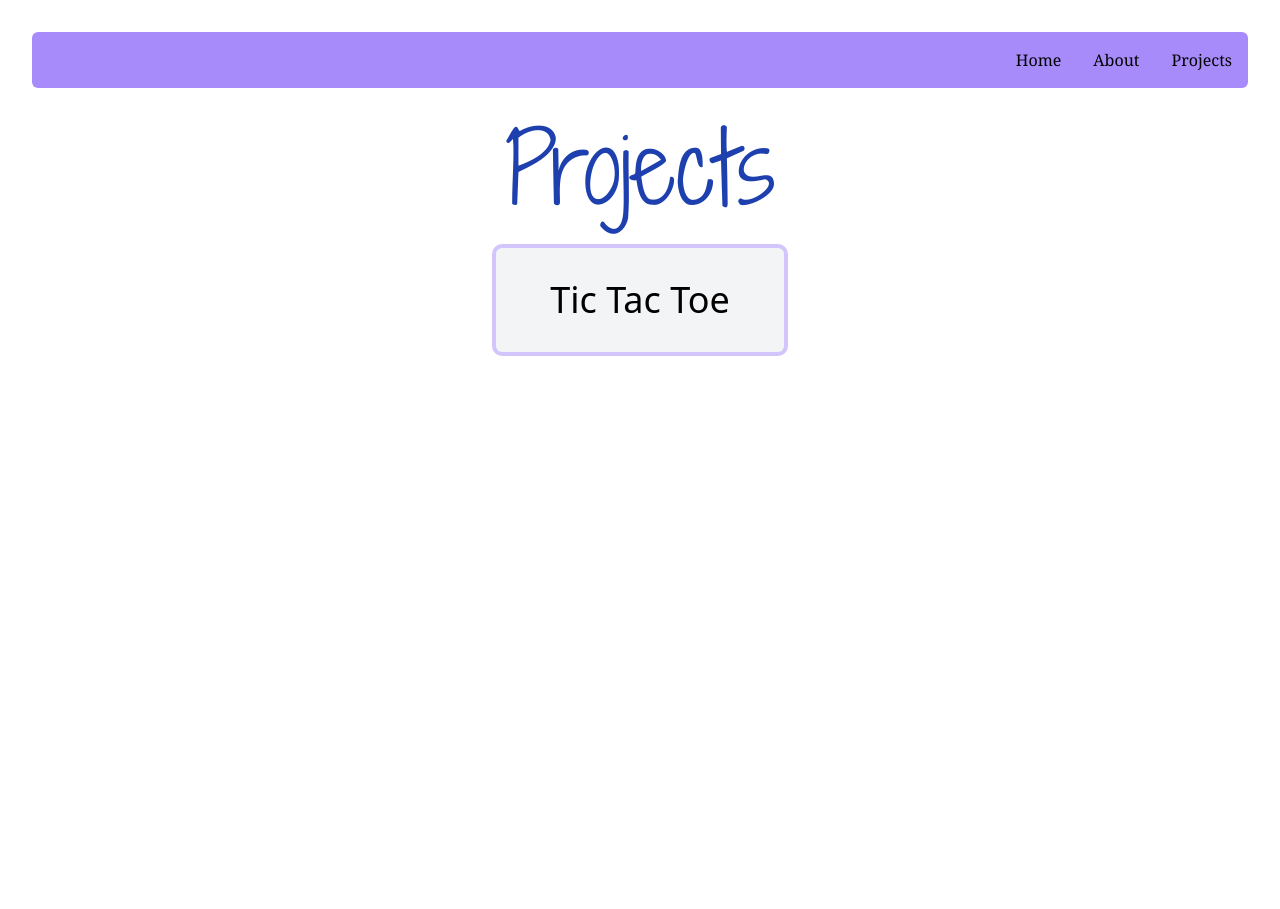
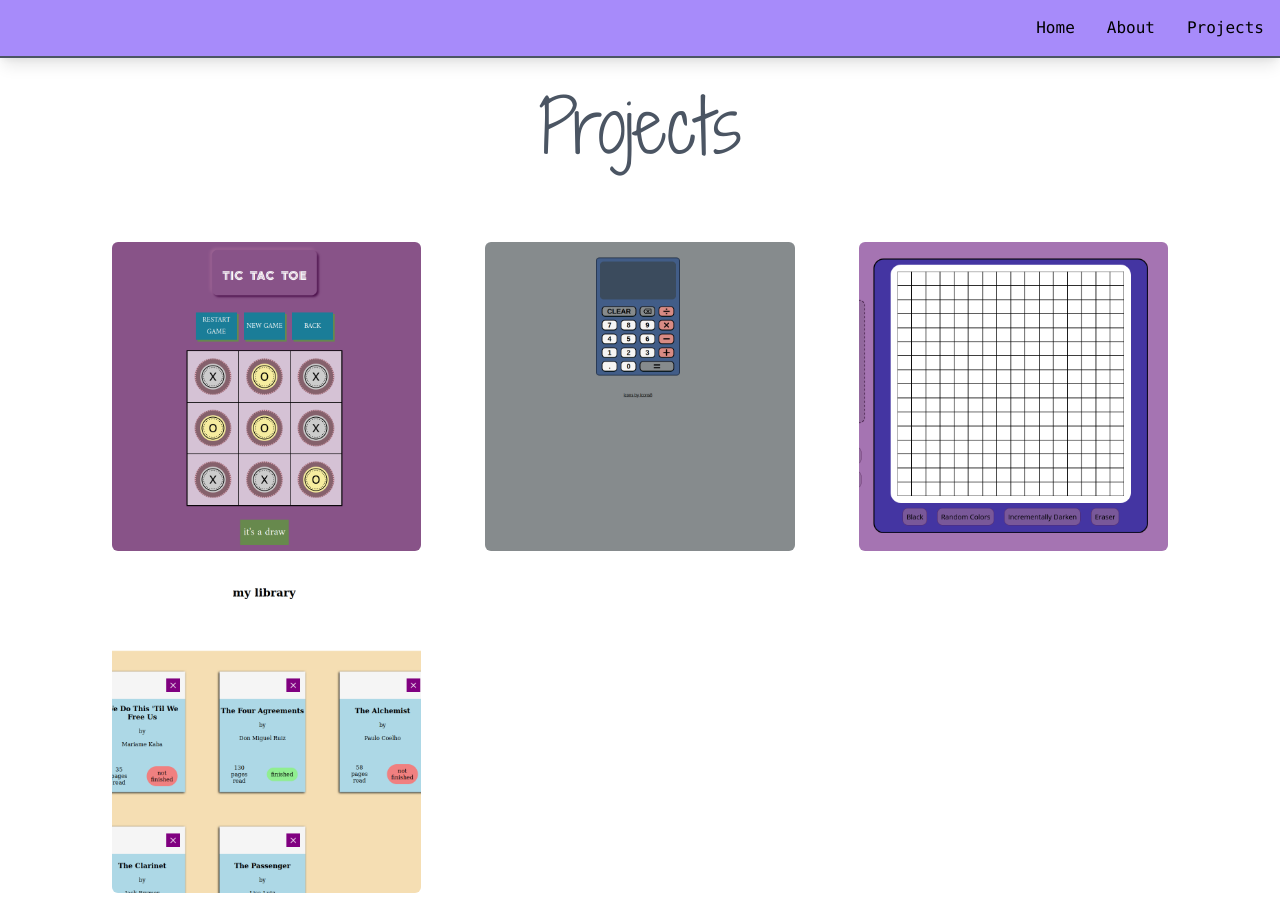
Before and after one commit to emgrey02/react-tailwind-app, a Gatsby site: page /projects in a window 1280 px wide. Before the commit the page ends 800 px from the top, so only its background shows below. Built offline with nearby package versions, Linux system fonts and the light colour scheme; Gatsby itself is replaced by a stand-in of ours.

Commit message:
Add some projects

```diff
--- a/src/components/layout.js
+++ b/src/components/layout.js
@@ -1,12 +1,12 @@
 import * as React from "react";
 import { Link } from "gatsby";
 
-const Layout = ({ pageTitle, children }) => {
+const Layout = ({ pageTitle, title, children }) => {
   return (
-    <div class="font-serif m-8">
+    <div class="font-mono">
       <title>{pageTitle}</title>
-      <nav class="bg-purple-400 rounded-md mx-auto">
-        <ul class="flex justify-end space-x-8 p-4">
+      <nav class="bg-purple-400 mx-auto shadow-lg border-b-2 border-gray-600">
+        <ul class="flex justify-center md:justify-end space-x-8 p-4">
           <li>
             <Link to="/" class="hover:text-white">
               Home
@@ -25,8 +25,8 @@ const Layout = ({ pageTitle, children }) => {
         </ul>
       </nav>
       <main class="mt-8 m-2 md:m-4 md:mt-8 lg:m-8">
-        <h1 class="text-5x1 md:text-7x1 lg:text-9x1 text-center text-blue-800">
-          {pageTitle}
+        <h1 class="text-5x1 md:text-7x1 lg:text-9x1 text-center text-gray-600 mb-16">
+          {title}
         </h1>
         {children}
       </main>
--- a/src/components/project.js
+++ b/src/components/project.js
@@ -1,10 +1,20 @@
 import * as React from "react";
 
-const Project = ({ title, img }) => {
+const Project = (props) => {
   return (
-    <div class="w-72 mx-auto bg-gray-100 rounded-md p-8 text-center ring-4 ring-purple-400 ring-opacity-50 flex flex-col ">
-      <h2>{title}</h2>
-      {img}
+    <div class="mx-4 rounded-md p-4 text-center relative">
+      <img class="rounded-md" src={props.src} alt={props.alt} />
+      <div class="absolute inset-0 rounded-md z-10 bg-white text-center flex flex-col items-center justify-center space-y-6 opacity-0 hover:opacity-100 bg-opacity-90 transition-opacity duration-300">
+        <h2>{props.title}</h2>
+        <div class="flex flex-col space-y-2">
+          <a class="hover:text-purple-600 hover:underline" href={props.code}>
+            code
+          </a>
+          <a class="hover:text-purple-600 hover:underline" href={props.live}>
+            live preview
+          </a>
+        </div>
+      </div>
     </div>
   );
 };
--- a/src/pages/about.js
+++ b/src/pages/about.js
@@ -4,7 +4,7 @@ import Layout from "../components/layout";
 const AboutPage = () => {
   return (
     <main>
-      <Layout pageTitle="About Emma"></Layout>
+      <Layout pageTitle="About" title="A Little Bit About Me"></Layout>
     </main>
   );
 };
--- a/src/pages/index.js
+++ b/src/pages/index.js
@@ -4,8 +4,12 @@ import Layout from "../components/layout";
 const IndexPage = () => {
   return (
     <main>
-      <Layout pageTitle="Emma Grey">
-        <p>I'm making this by following the Gatsby tutorial</p>
+      <Layout pageTitle="Emma Grey" title="Welcome, friend!">
+        <p class="mx-4">
+          My name is Emma, and this is my portfolio website. Here you can learn
+          a little about me and what I'm currently working on. If you'd like to
+          get in contact with me, please do!
+        </p>
       </Layout>
     </main>
   );
--- a/src/pages/projects.js
+++ b/src/pages/projects.js
@@ -2,19 +2,44 @@ import * as React from "react";
 import Layout from "../components/layout";
 import Project from "../components/project";
 import ticTacToe from "../images/tic-tac-toe.png";
+import calculator from "../images/calculator.png";
+import etchASketch from "../images/etch-a-sketch.png";
+import library from "../images/library.png";
 
 const ProjectsPage = () => {
   return (
     <main>
-      <Layout pageTitle="Projects"></Layout>
-      <Project title="Tic Tac Toe">
-        <img
+      <Layout pageTitle="Projects" title="Projects"></Layout>
+      <div class="md:grid md:grid-cols-2 lg:grid-cols-3 lg:mx-20">
+        <Project
+          title="Tic Tac Toe"
           src={ticTacToe}
-          alt="tic-tac-toe website"
-          width="400"
-          height="400"
-        />
-      </Project>
+          alt="screenshot of tic tac toe game in the browser"
+          code="https://github.com/emgrey02/tic-tac-toe"
+          live="https://emgrey02.github.io/tic-tac-toe"
+        ></Project>
+        <Project
+          title="Calculator"
+          src={calculator}
+          alt="screenshot of calculator in the browser"
+          code="https://github.com/emgrey02/calculator"
+          live="https://emgrey02.github.io/calculator"
+        ></Project>
+        <Project
+          title="Etch-a-Sketch"
+          src={etchASketch}
+          alt="screenshot of etch-a-sketch game in the browser"
+          code="https://github.com/emgrey02/etch-a-sketch"
+          live="https://emgrey02.github.io/etch-a-sketch"
+        ></Project>
+        <Project
+          title="Library App"
+          src={library}
+          alt="screenshot of library app in the browser"
+          code="https://github.com/emgrey02/library-app"
+          live="https://emgrey02.github.io/library-app"
+        ></Project>
+      </div>
     </main>
   );
 };
--- a/src/styles/global.css
+++ b/src/styles/global.css
@@ -8,11 +8,14 @@
     font-weight: 400;
     src: url(../fonts/ShadowsIntoLightTwo-Regular.woff) format("woff");
   }
+  html {
+    @apply font-mono;
+  }
   h1 {
     @apply font-header;
-    @apply text-8xl;
+    @apply text-7xl;
   }
   h2 {
-    @apply text-4xl;
+    @apply text-3xl;
   }
 }
```
Also changed, not shown: src/images/calculator.png (added), src/images/etch-a-sketch.png (added), src/images/library.png (added).
